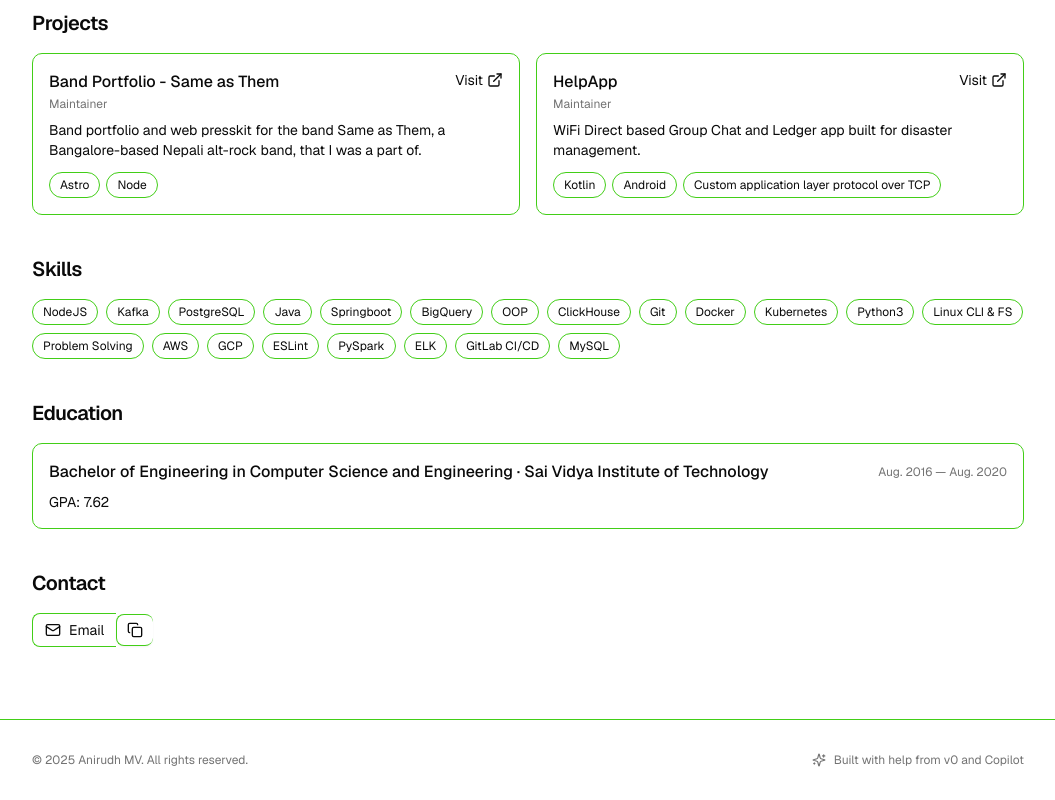
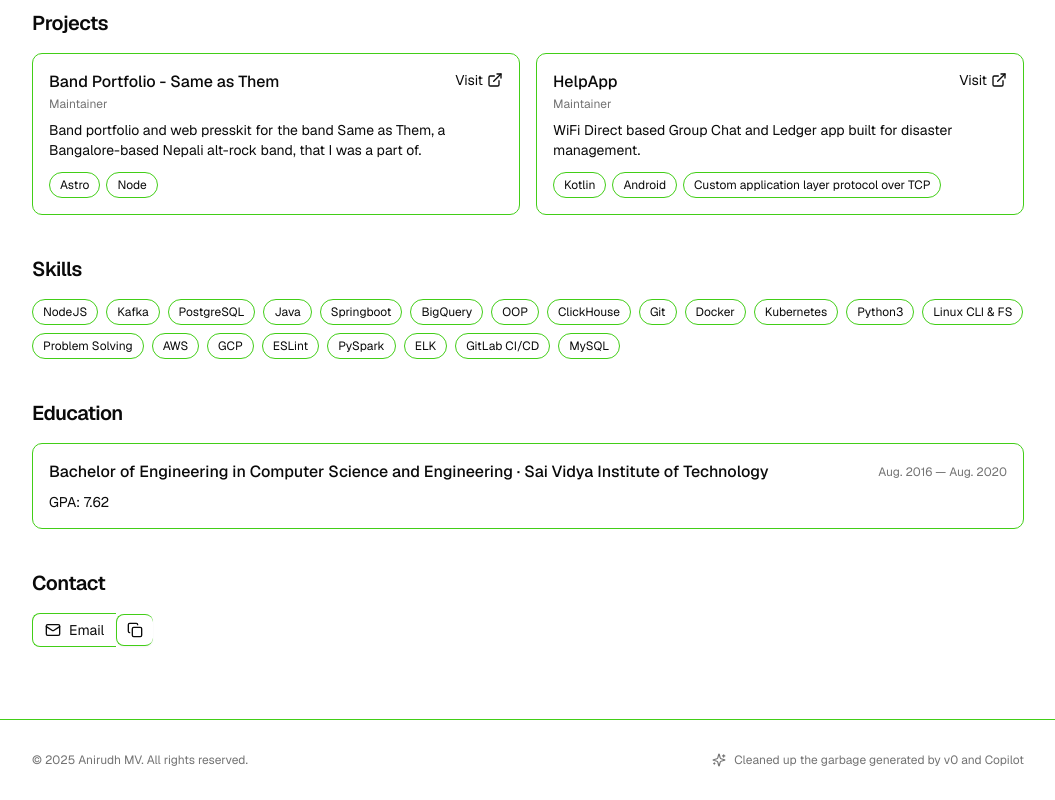
Before and after one commit to Anirudh-MV/anirudh-mv.github.io, a Next.js app: page / in a window 1280 px wide. Shown: the part 1487-2287 px from the top of the page, without its empty margins (112-1167 px from the left). Built offline with nearby package versions, Linux system fonts and the light colour scheme.

Commit message:
Update ClientPage.tsx

```diff
--- a/app/ClientPage.tsx
+++ b/app/ClientPage.tsx
@@ -325,7 +325,7 @@ function Footer() {
         </div>
         <div className="flex items-center gap-2">
           <Sparkles className="size-3.5" aria-hidden="true" />
-          <span>Built with help from v0 and Copilot</span>
+          <span>Cleaned up the garbage generated by v0 and Copilot</span>
         </div>
       </div>
     </footer>
```
